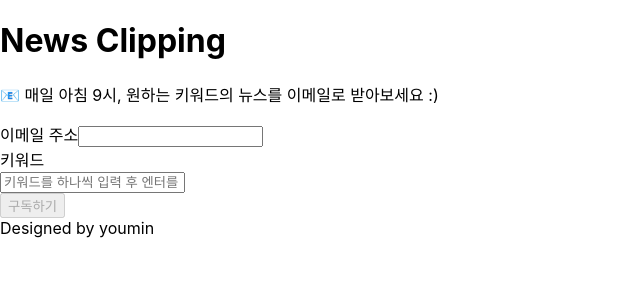
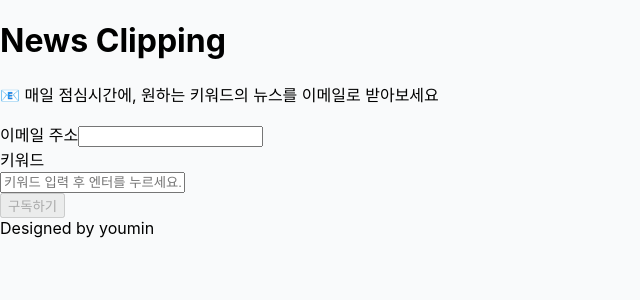
Before and after one commit to youminlee/news-clipping, a Next.js app: page / in a window 1280 px wide. Shown: the top 300 px of the page, without its empty margins (0-640 px from the left). Built offline with nearby package versions, Linux system fonts and the light colour scheme.

Commit message:
fix: full layout center alignment with tailwind

```diff
--- a/app/globals.css
+++ b/app/globals.css
@@ -1,12 +1,14 @@
 /* app/globals.css */
+
 html,
 body {
   padding: 0;
   margin: 0;
-  height: 100%; /* ✅ 이것 반드시 필요 */
+  height: 100%;
+  width: 100%;
   font-family: -apple-system, BlinkMacSystemFont, Segoe UI, Roboto, Oxygen,
     Ubuntu, Cantarell, Fira Sans, Droid Sans, Helvetica Neue, sans-serif;
-  background-color: #ffffff;
+  background-color: #f9fafb; /* gray-50 */
   color: #000000;
 }
 
--- a/app/layout.tsx
+++ b/app/layout.tsx
@@ -1,7 +1,6 @@
 // app/layout.tsx
 import './globals.css';
 import { ReactNode } from 'react';
-import React from 'react';
 
 export const metadata = {
   title: '📬News Clipping',
@@ -11,7 +10,7 @@ export const metadata = {
 export default function RootLayout({ children }: { children: ReactNode }) {
   return (
     <html lang="ko" className="h-full">
-      <body className="min-h-screen h-full bg-gray-50 text-black flex items-center justify-center">
+      <body className="h-full w-full flex items-center justify-center bg-gray-50">
         {children}
       </body>
     </html>
--- a/app/page.tsx
+++ b/app/page.tsx
@@ -40,25 +40,22 @@ export default function Home() {
   };
 
   return (
-    <main className="min-h-screen bg-gray-50 flex items-center justify-center px-4 py-12">
-      <div className="bg-white rounded-xl shadow-xl p-10 w-full max-w-xl space-y-6">
+    <main className="w-full max-w-xl bg-white rounded-lg shadow-lg p-10 space-y-6">
       <div className="text-center">
-          <h1 className="text-4xl font-bold text-gray-800 mb-2">News Clipping</h1>
+        <h1 className="text-3xl font-bold mb-2">News Clipping</h1>
         <p className="text-gray-600 text-sm">
-            📧 매일 아침 9시, 원하는 키워드의 뉴스를 이메일로 받아보세요 :)
+          📧 매일 점심시간에, 원하는 키워드의 뉴스를 이메일로 받아보세요
         </p>
       </div>
 
       {submitted ? (
-          <div className="text-center text-green-600 text-lg font-medium py-10">
+        <div className="text-center text-green-600 text-lg py-10">
           🎉 구독이 완료되었습니다!
         </div>
       ) : (
         <form onSubmit={handleSubmit} className="space-y-6">
           <div>
-              <label className="block mb-2 text-sm font-medium text-gray-700">
-                이메일 주소
-              </label>
+            <label className="block mb-2 text-sm font-medium text-gray-700">이메일 주소</label>
             <input
               type="email"
               className="w-full border border-gray-300 rounded px-4 py-2 focus:outline-none focus:ring-2 focus:ring-blue-400"
@@ -69,9 +66,7 @@ export default function Home() {
           </div>
 
           <div>
-              <label className="block mb-2 text-sm font-medium text-gray-700">
-                키워드
-              </label>
+            <label className="block mb-2 text-sm font-medium text-gray-700">키워드</label>
             <div className="flex flex-wrap gap-2 mb-2">
               {keywords.map((kw) => (
                 <span
@@ -100,7 +95,7 @@ export default function Home() {
                   addKeyword();
                 }
               }}
-                placeholder="키워드를 하나씩 입력 후 엔터를 누르세요."
+              placeholder="키워드 입력 후 엔터를 누르세요."
             />
           </div>
 
@@ -114,11 +109,8 @@ export default function Home() {
           {error && <div className="text-red-600 text-center text-sm">{error}</div>}
         </form>
       )}
-      </div>
 
-      <footer className="absolute bottom-6 right-6 text-xs text-gray-400">
-        Designed by youmin
-      </footer>
+      <footer className="text-xs text-gray-400 text-right mt-8">Designed by youmin</footer>
     </main>
   );
 }
```
Lines whose indentation alone changed are shown as unchanged.
